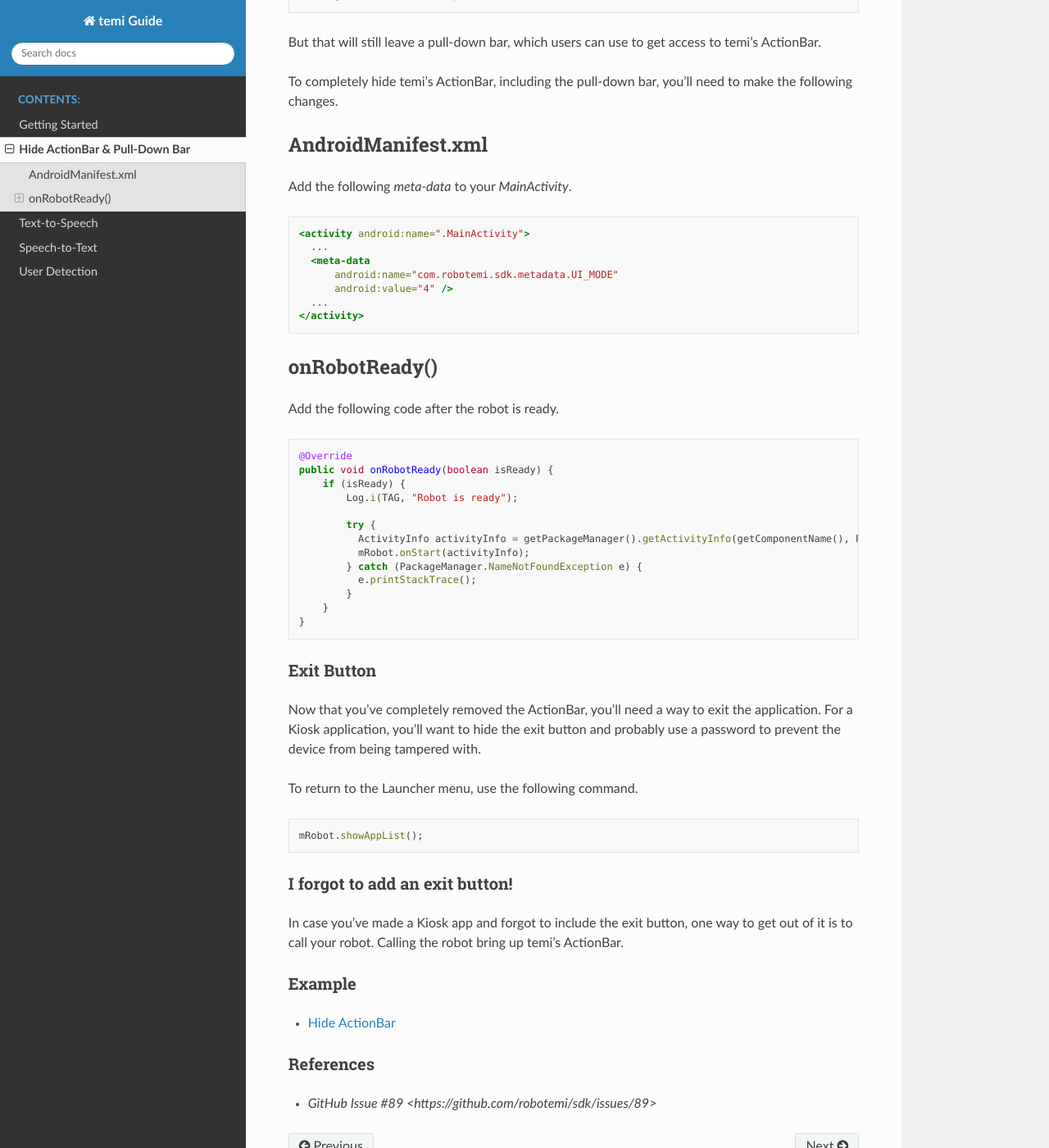
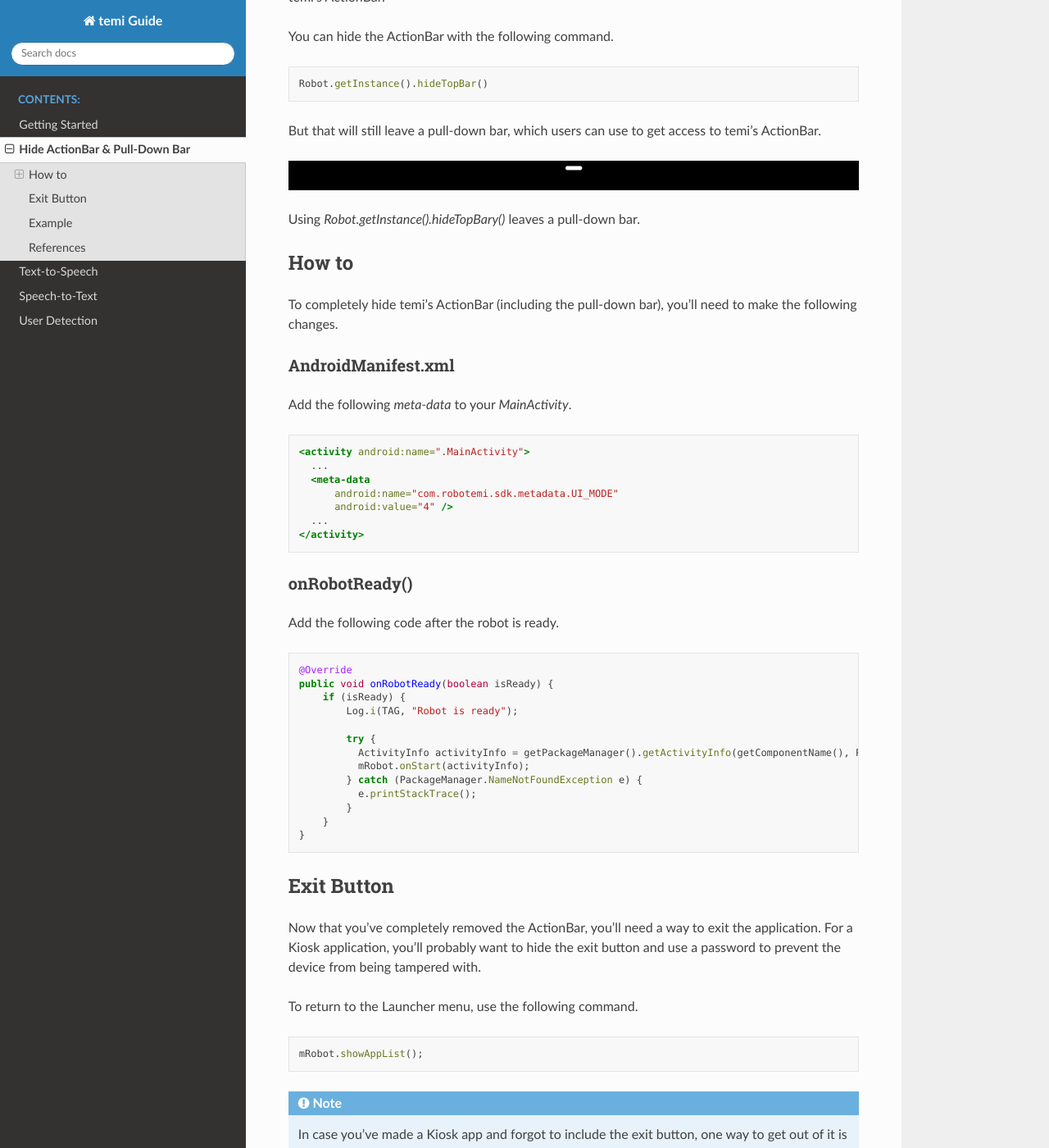
Before and after one commit to hapi-robo/temi-guide, a Sphinx documentation site: the page built from docs/source/hide-actionbar.rst, in a window 1280 px wide and 1400 px high, scrolled down 283 px. Shown: the whole window at 82% size. Built offline with Sphinx 7.4.7 and the Read the Docs theme 2.0.0, drawn with Linux system fonts in a browser that asks for light colours; some of the changed text lies outside the part shown.

Commit message:
Simplifies README and adds images

```diff
--- a/docs/source/hide-actionbar.rst
+++ b/docs/source/hide-actionbar.rst
@@ -3,7 +3,13 @@
 
 For Kiosk applications, you'll want to hide the temi's `ActionBar <https://developer.android.com/reference/androidx/appcompat/app/ActionBar>`_.
 
-You can do this with
+.. image:: _static/img/temi-actionbar.png
+  :width: 800
+  :alt: temi ActionBar
+
+temi's ActionBar.
+
+You can hide the ActionBar with the following command.
 
 .. code-block:: Java
 
@@ -11,7 +17,16 @@
 
 But that will still leave a pull-down bar, which users can use to get access to temi's ActionBar.
 
-To completely hide temi's ActionBar, including the pull-down bar, you'll need to make the following changes.
+.. image:: _static/img/temi-pull-down-bar.png
+  :width: 800
+  :alt: temi Pull-Down Bar
+
+Using `Robot.getInstance().hideTopBary()` leaves a pull-down bar.
+
+
+How to
+------
+To completely hide temi's ActionBar (including the pull-down bar), you'll need to make the following changes.
 
 
 AndroidManifest.xml
@@ -52,7 +67,7 @@
 
 Exit Button
 -----------
-Now that you've completely removed the ActionBar, you'll need a way to exit the application. For a Kiosk application, you'll want to hide the exit button and probably use a password to prevent the device from being tampered with.
+Now that you've completely removed the ActionBar, you'll need a way to exit the application. For a Kiosk application, you'll probably want to hide the exit button and use a password to prevent the device from being tampered with.
 
 To return to the Launcher menu, use the following command.
 
@@ -60,10 +75,8 @@
 
   mRobot.showAppList();
 
-
-I forgot to add an exit button!
--------------------------------
-In case you've made a Kiosk app and forgot to include the exit button, one way to get out of it is to call your robot. Calling the robot bring up temi's ActionBar.
+.. note::
+  In case you've made a Kiosk app and forgot to include the exit button, one way to get out of it is to call your robot. Calling the robot bring up temi's ActionBar.
 
 
 Example
@@ -73,4 +86,4 @@
 
 References
 ----------
-* `GitHub Issue #89 <https://github.com/robotemi/sdk/issues/89>`
+* `GitHub Issue #89 <https://github.com/robotemi/sdk/issues/89>`_
```
Also changed, not shown: docs/source/_static/img/temi-actionbar.png (added), docs/source/_static/img/temi-pull-down-bar.png (added), examples/hello-world/README.md, examples/hide-actionbar/README.md, examples/speech-to-text/README.md, examples/text-to-speech/README.md, examples/user-detection/README.md.
